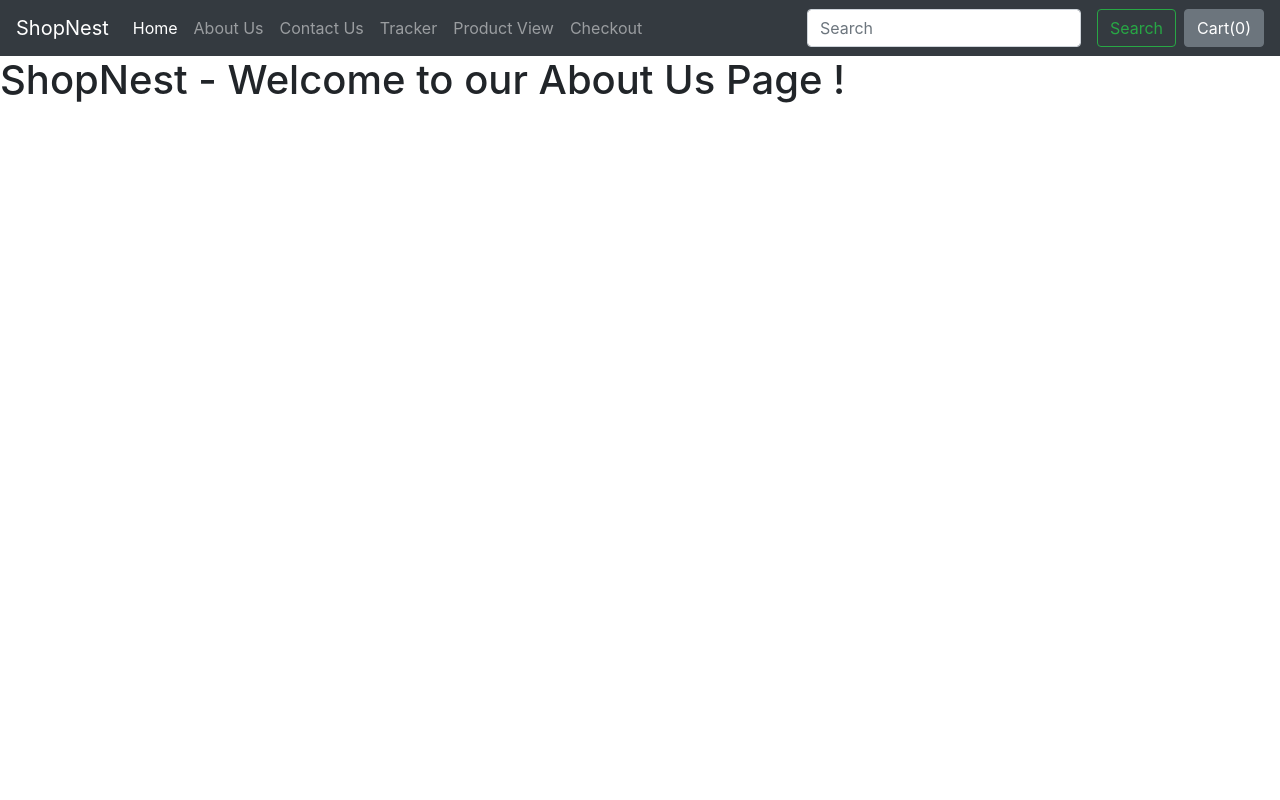
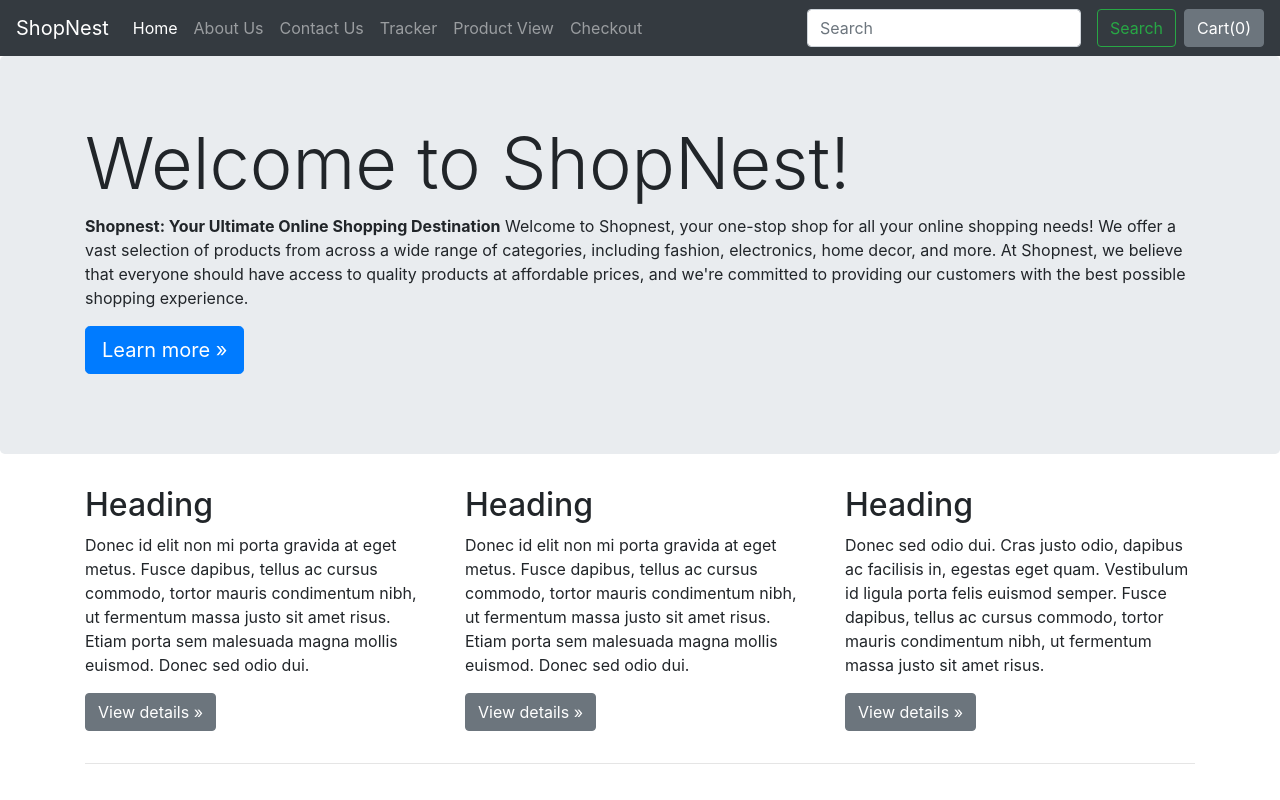
Before and after one commit to ayazkhan1410/E-Commerece-Website, a Django app: page /shop/about/ in a window 1280 px wide. Run offline with Django 4.2, Linux system fonts and the light colour scheme; some libraries are stand-ins or nearby versions.

```diff
--- a/shop/templates/shop/about.html
+++ b/shop/templates/shop/about.html
@@ -3,6 +3,39 @@
 {% block title %}  <title> About Us! {% endblock %}</title>
 
 {% block body %}
-<h1>ShopNest - Welcome to our About Us Page !
+  <main role="main">
+    <!-- Main jumbotron for a primary marketing message or call to action -->
+    <div class="jumbotron">
+      <div class="container">
+        <h1 class="display-3">Welcome to ShopNest!</h1>
+        <p><b>Shopnest: Your Ultimate Online Shopping Destination</b>
+            Welcome to Shopnest, your one-stop shop for all your online shopping needs! We offer a vast selection of products from across a wide range of categories, including fashion, electronics, home decor, and more. At Shopnest, we believe that everyone should have access to quality products at affordable prices, and we're committed to providing our customers with the best possible shopping experience.</p>
+        <p><a class="btn btn-primary btn-lg" href="#" role="button">Learn more &raquo;</a></p>
+      </div>
+    </div>
+
+    <div class="container">
+      <!-- Example row of columns -->
+      <div class="row">
+        <div class="col-md-4">
+          <h2>Heading</h2>
+          <p>Donec id elit non mi porta gravida at eget metus. Fusce dapibus, tellus ac cursus commodo, tortor mauris condimentum nibh, ut fermentum massa justo sit amet risus. Etiam porta sem malesuada magna mollis euismod. Donec sed odio dui. </p>
+          <p><a class="btn btn-secondary" href="#" role="button">View details &raquo;</a></p>
+        </div>
+        <div class="col-md-4">
+          <h2>Heading</h2>
+          <p>Donec id elit non mi porta gravida at eget metus. Fusce dapibus, tellus ac cursus commodo, tortor mauris condimentum nibh, ut fermentum massa justo sit amet risus. Etiam porta sem malesuada magna mollis euismod. Donec sed odio dui. </p>
+          <p><a class="btn btn-secondary" href="#" role="button">View details &raquo;</a></p>
+        </div>
+        <div class="col-md-4">
+          <h2>Heading</h2>
+          <p>Donec sed odio dui. Cras justo odio, dapibus ac facilisis in, egestas eget quam. Vestibulum id ligula porta felis euismod semper. Fusce dapibus, tellus ac cursus commodo, tortor mauris condimentum nibh, ut fermentum massa justo sit amet risus.</p>
+          <p><a class="btn btn-secondary" href="#" role="button">View details &raquo;</a></p>
+        </div>
+      </div>
+
+      <hr>
+
+    </div> <!-- /container -->
+
 {% endblock %}
-</h1>
--- a/shop/templates/shop/common.html
+++ b/shop/templates/shop/common.html
@@ -71,6 +71,35 @@
     <script src="https://code.jquery.com/jquery-3.3.1.slim.min.js" integrity="sha384-q8i/X+965DzO0rT7abK41JStQIAqVgRVzpbzo5smXKp4YfRvH+8abtTE1Pi6jizo" crossorigin="anonymous"></script>
     <script src="https://cdnjs.cloudflare.com/ajax/libs/popper.js/1.14.6/umd/popper.min.js" integrity="sha384-wHAiFfRlMFy6i5SRaxvfOCifBUQy1xHdJ/yoi7FRNXMRBu5WHdZYu1hA6ZOblgut" crossorigin="anonymous"></script>
     <script src="https://stackpath.bootstrapcdn.com/bootstrap/4.2.1/js/bootstrap.min.js" integrity="sha384-B0UglyR+jN6CkvvICOB2joaf5I4l3gm9GU6Hc1og6Ls7i6U/mkkaduKaBhlAXv9k" crossorigin="anonymous"></script>
-    {% block js%} {% endblock %}
+    {% block js %}
+<script>
+console.log('working');
+if(localStorage.getItem('cart') == null){
+var cart = {};
+}
+else
+{
+cart = JSON.parse(localStorage.getItem('cart'));
+document.getElementById('cart').innerHTML = Object.keys(cart).length;
+}
+$('.cart').click(function(){
+console.log('clicked');
+var idstr = this.id.toString();
+console.log(idstr);
+if (cart[idstr] !=undefined){
+cart[idstr] = cart[idstr] + 1;
+}
+else
+{
+cart[idstr] = 1;
+}
+console.log(cart);
+localStorage.setItem('cart', JSON.stringify(cart));
+document.getElementById('cart').innerHTML = Object.keys(cart).length;
+});
+$('#popcart').popover();
+document.getElementById("popcart").setAttribute('data-content', '<h5>Cart for your items in my shopping cart</h5>');
+</script>
+{% endblock %}
   </body>
 </html>
--- a/shop/views.py
+++ b/shop/views.py
@@ -38,7 +38,7 @@ def search(request):
 def productview(request,myid):
     #Fetch the product using ID
     product = Product.objects.filter(id=myid)
-    return render(request,'shop/productview.html', {'product':product})
+    return render(request,'shop/productview.html', {'product':product[0]})
 
 def checkout(request):
     return render(request, 'shop/checkout.html')
```
Also changed, not shown: shop/templates/shop/productview.html (+3 -7 lines), shop/urls.py (line endings or trailing spaces).
